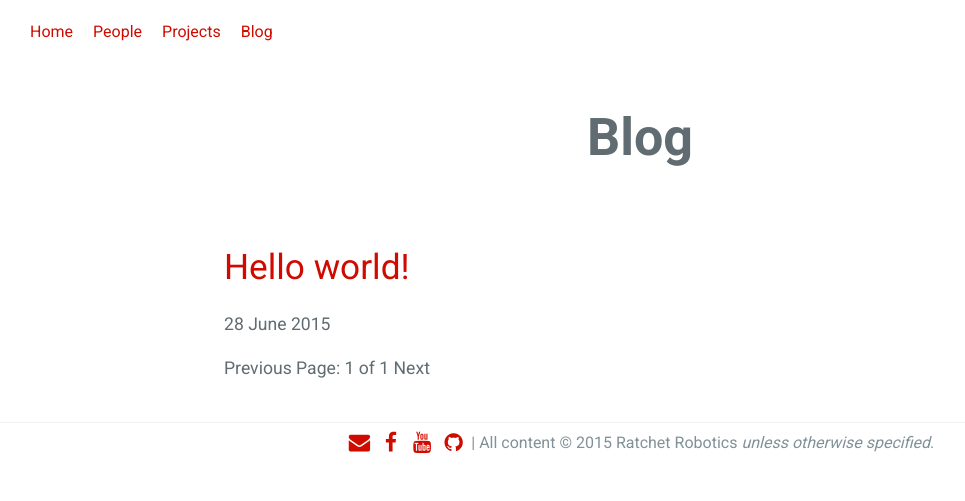
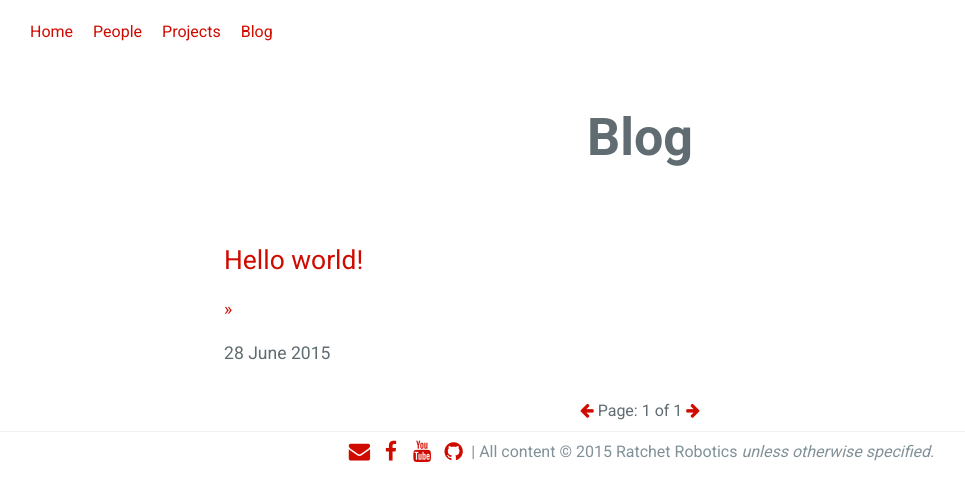
Before and after one commit to FTC-6806/ftc-6806.github.io, a Jekyll site: the page built from blog/index.html, in a window 1280 px wide. Shown: the top 501 px of the page, without its empty margins (0-965 px from the left). Built offline with Jekyll 4.4.1, drawn with Linux system fonts in a browser that asks for light colours; nearby versions of some CDN libraries; the list of posts is cut into pages by our own code.

Commit message:
Tweak blog/index.html

```diff
--- a/blog/index.html
+++ b/blog/index.html
@@ -5,26 +5,23 @@ title: Blog
 
 <!-- This loops through the paginated posts -->
 {% for post in paginator.posts %}
-  <h1><a href="{{ post.url }}">{{ post.title }}</a></h1>
-  <p class="author">
-    <span class="date">{{ post.date | date_to_long_string }}</span>
-  </p>
-  <div class="content">
-    {{ post.content }}
-  </div>
+  <article class="post">
+    <header class="title">
+      <h2><a href="{{ post.url }}">{{ post.title }}</a></h2>
+    </header>
+    <section class="excerpt">
+      <p>{{ post.excerpt | remove: '<p>' | remove: '</p>' }} <a class="read-more" href="{{ post.url }}">&raquo</a></p>
+    </section>
+    <footer class="meta">
+      <span class="author">{{ post.author }}</span>
+      <time class="date" datetime="{{post.date | date: '%Y-%m-%d'}}">{{ post.date | date_to_long_string }}</time>
+    </div>
+  </section>
 {% endfor %}
 
 <!-- Pagination links -->
-<div class="pagination">
-  {% if paginator.previous_page %}
-    <a href="{{ paginator.previous_page_path }}" class="previous">Previous</a>
-  {% else %}
-    <span class="previous">Previous</span>
-  {% endif %}
+<div class="pagination pull-center">
+  <a href="{{ paginator.previous_page_path }}" class="previous {%unless paginator.previous_page%}invisible{%endunless%}"><i class="fa fa-arrow-left"></i></a>
   <span class="page_number ">Page: {{ paginator.page }} of {{ paginator.total_pages }}</span>
-  {% if paginator.next_page %}
-    <a href="{{ paginator.next_page_path }}" class="next">Next</a>
-  {% else %}
-    <span class="next ">Next</span>
-  {% endif %}
+  <a href="{{ paginator.next_page_path }}" class="next {%unless paginator.next_page%}invisible{%endunless%}"><i class="fa fa-arrow-right"></i></a>
 </div>
```
